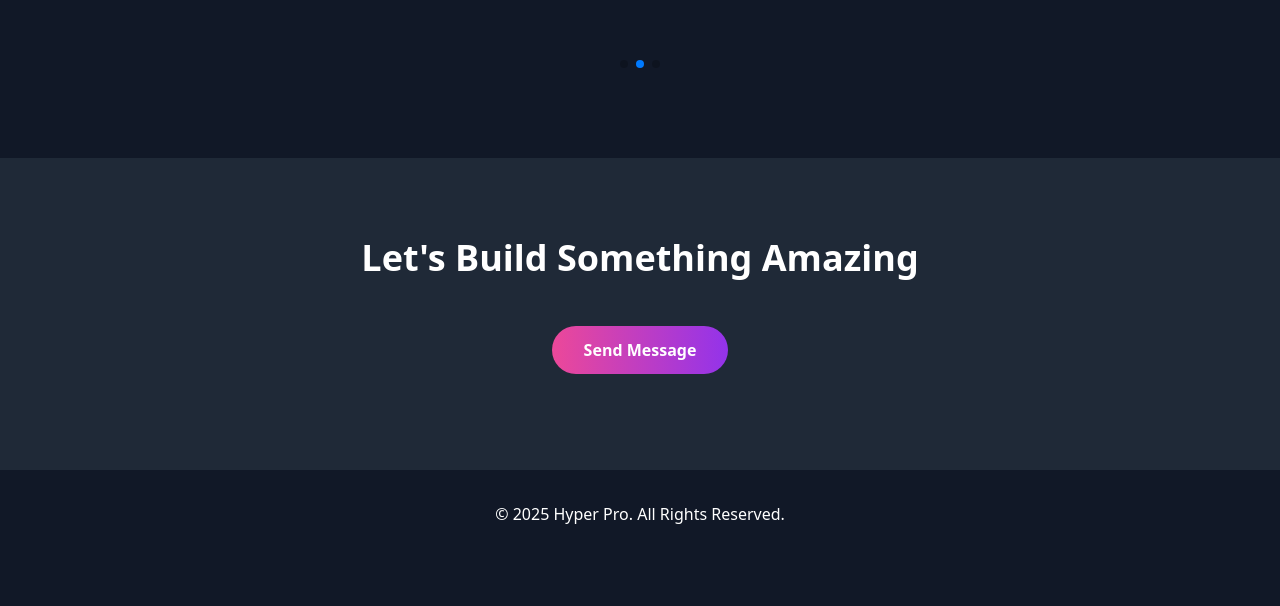
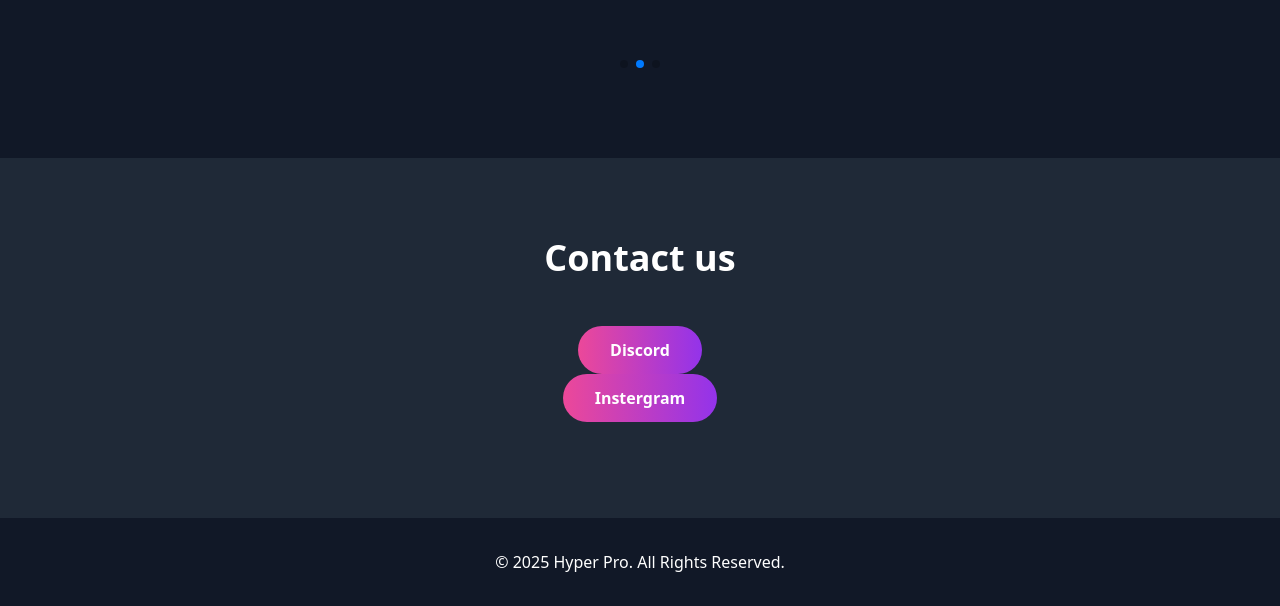
Before and after one commit to sithula-2011/Hyper-Pro, a plain HTML site: page index main.html in a window 1280 px wide. Shown: the part 2918-3524 px from the top of the page. Before the commit the page ends 3476 px from the top, so only its background shows below. Drawn offline with nearby package versions, Linux system fonts and the light colour scheme.

Commit message:
Add files via upload

```diff
--- a/index main.html
+++ b/index main.html
@@ -183,12 +183,16 @@
     <!-- Contact Section -->
     <section id="contact" class="py-20 bg-gray-800">
         <div class="container mx-auto px-6">
-            <h3 class="text-4xl font-bold text-center mb-12">Let's Build Something Amazing</h3>
+            <h3 class="text-4xl font-bold text-center mb-12">Contact us</h3>
             <form class="max-w-xl mx-auto">
 
                 <div class="text-center">
-                    <a href="https://discord.com/users/1199368140648366162" class="bg-gradient-to-r from-pink-500 to-purple-600 font-bold py-3 px-8 rounded-full hover:opacity-90 transition-opacity inline-block">Send Message</a>
+                    <a href="https://discord.com/users/1199368140648366162" class="bg-gradient-to-r from-pink-500 to-purple-600 font-bold py-3 px-8 rounded-full hover:opacity-90 transition-opacity inline-block">Discord</a>
                 </div>
+                <div class="text-center">
+                    <a href="https://www.instagram.com/sithula_vikasitha/?next=%2F" class="bg-gradient-to-r from-pink-500 to-purple-600 font-bold py-3 px-8 rounded-full hover:opacity-90 transition-opacity inline-block">Instergram</a>
+                </div>
+
             </form>
         </div>
     </section>
```
Also changed, not shown: index.html (+1 -0 lines).
